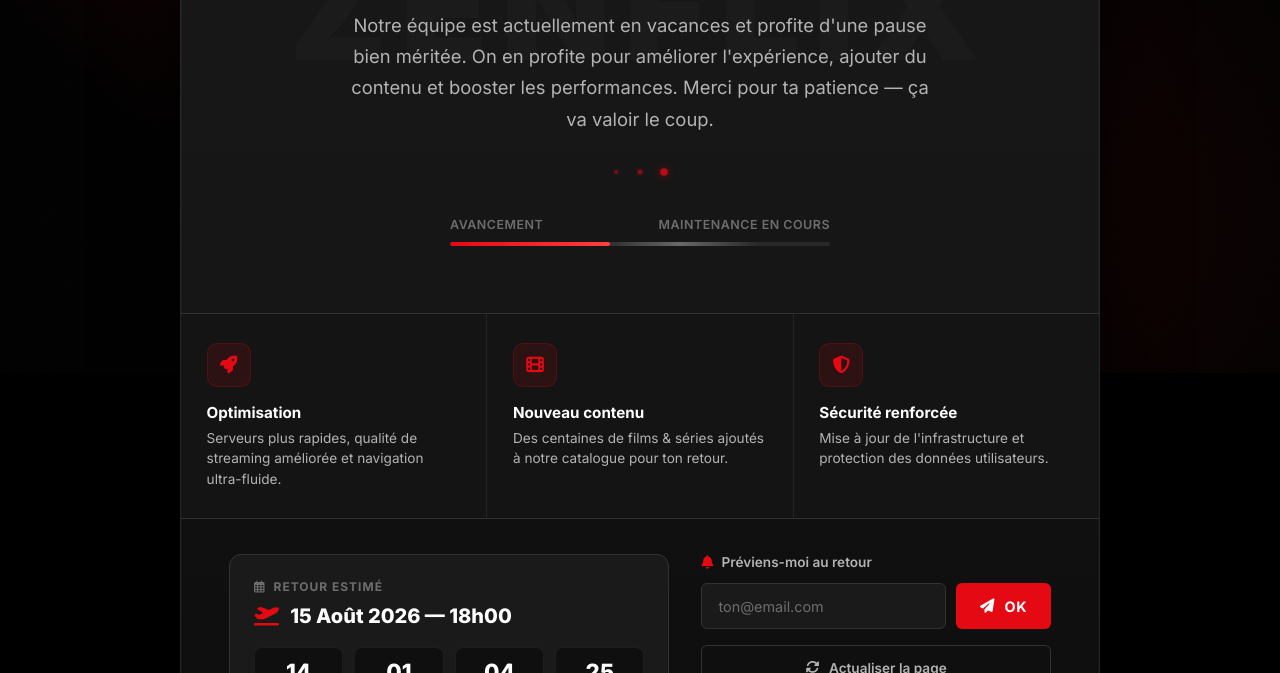
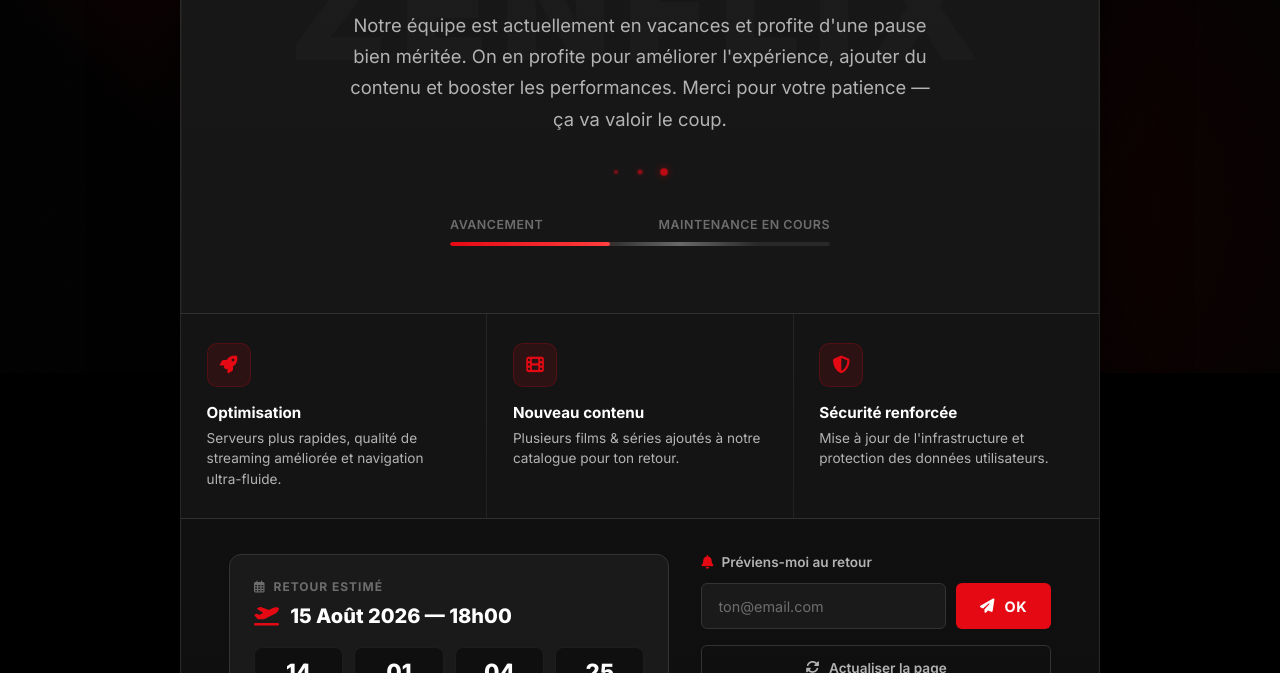
Before and after one commit to Secret422/ZenFlixMaintenance, a plain HTML site: page index.html in a window 1280 px wide. Shown: the part 427-1100 px from the top of the page. Drawn offline with Linux system fonts and the light colour scheme.

Commit message:
Update index.html

```diff
--- a/index.html
+++ b/index.html
@@ -613,7 +613,7 @@
                     <p class="maintenance-sub" id="mainMessage">
                         Notre équipe est actuellement en vacances et profite d'une pause bien méritée.
                         On en profite pour améliorer l'expérience, ajouter du contenu et booster les performances.
-                        Merci pour ta patience — ça va valoir le coup.
+                        Merci pour votre patience — ça va valoir le coup.
                     </p>
 
                     <div class="loading-animation">
@@ -643,7 +643,7 @@
                     <div class="info-box">
                         <div class="info-icon"><i class="fas fa-film"></i></div>
                         <div class="info-title">Nouveau contenu</div>
-                        <div class="info-text">Des centaines de films & séries ajoutés à notre catalogue pour ton retour.</div>
+                        <div class="info-text">Plusieurs films & séries ajoutés à notre catalogue pour ton retour.</div>
                     </div>
                     <div class="info-box">
                         <div class="info-icon"><i class="fas fa-shield-alt"></i></div>
```
